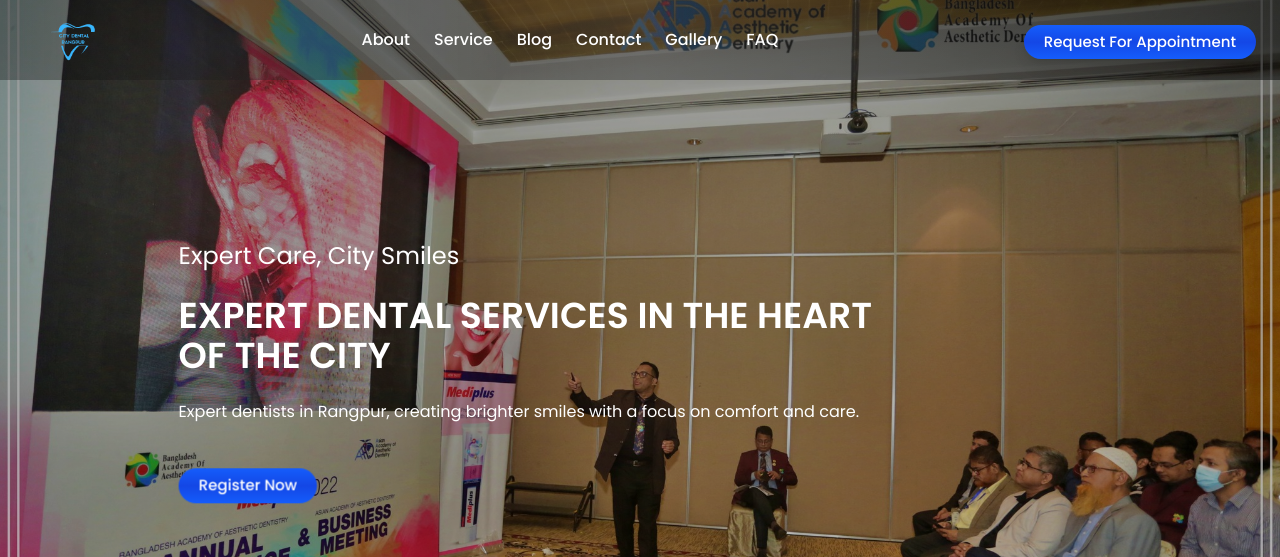
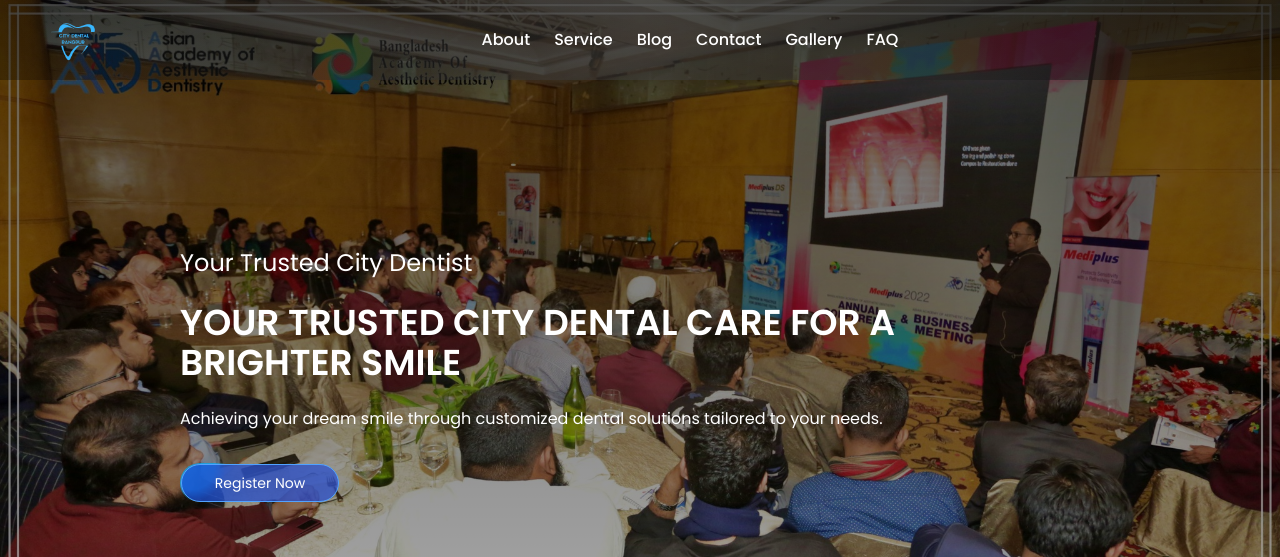
Before and after one commit to Ishtiak007/City-Dental-Frontend, a Next.js app: page / in a window 1280 px wide. Shown: the top 557 px of the page. Built offline with nearby package versions, Linux system fonts and the light colour scheme.

Commit message:
A reuseable button component created

```diff
--- a/package.json
+++ b/package.json
@@ -17,7 +17,7 @@
     "clsx": "^2.1.1",
     "framer-motion": "^12.9.1",
     "lucide-react": "^0.503.0",
-    "motion": "^12.9.1",
+    "motion": "^12.9.2",
     "next": "15.3.1",
     "react": "^19.0.0",
     "react-dom": "^19.0.0",
--- a/src/components/modules/HomePage/Banner/index.tsx
+++ b/src/components/modules/HomePage/Banner/index.tsx
@@ -8,6 +8,8 @@ import "swiper/css/navigation";
 import "swiper/css/effect-fade";
 import React, { useEffect, useState } from "react";
 import { motion } from "framer-motion";
+import { Button } from "@/components/ui/moving-border";
+import Link from "next/link";
 
 const Banner = () => {
   const [activeIndex, setActiveIndex] = useState(0);
@@ -73,7 +75,7 @@ const Banner = () => {
           modules={[Navigation, Autoplay, EffectFade]}
           spaceBetween={30}
           slidesPerView={1}
-          autoplay={{ delay: 3000, disableOnInteraction: false }}
+          autoplay={{ delay: 10000, disableOnInteraction: false }}
           effect="fade"
           fadeEffect={{ crossFade: true }}
           speed={1000}
@@ -94,7 +96,7 @@ const Banner = () => {
                   className="absolute inset-0"
                   style={{
                     background:
-                      "linear-gradient(to bottom, rgba(0, 0, 0, 0.4), rgba(0, 0, 0, 0.2))",
+                      "linear-gradient(to bottom, rgba(0, 0, 0, 0.6), rgba(0, 0, 0, 0.3))",
                   }}
                 ></div>
 
@@ -123,13 +125,14 @@ const Banner = () => {
                     >
                       {d.desc}
                     </p>
-                    <button
-                      type="button"
-                      className="text-white bg-gradient-to-b from-blue-600 via-blue-700 to-blue-600 hover:bg-gradient-to-br focus:ring-4 focus:outline-none  font-medium rounded-full text-md px-5 py-1.5 text-center me-2 mb-2 text-[15px] my-3 cursor-pointer"
-                      data-aos="flip-right"
-                    >
-                      Register Now
-                    </button>
+                    <Link href={"/register"}>
+                      <Button
+                        className="py-2 px-1 cursor-pointer"
+                        data-aos="flip-right"
+                      >
+                        Register Now
+                      </Button>
+                    </Link>
                   </div>
                 </div>
               </motion.div>
--- a/src/components/modules/HomePage/Navbar/index.tsx
+++ b/src/components/modules/HomePage/Navbar/index.tsx
@@ -64,11 +64,11 @@ const Navbar = () => {
         </div>
 
         <div className="navbar-end">
-          <Link href={"/"} className="text-white font-medium">
+          {/* <Link href={"/"} className="text-white font-medium">
             <button className="text-white bg-gradient-to-b from-blue-600 via-blue-700 to-blue-600 hover:bg-gradient-to-br focus:ring-4 focus:outline-none shadow-lg  font-medium rounded-full text-md px-5 py-1.5 text-center me-2 mb-2 text-[15px] my-3 cursor-pointer">
               Request For Appointment
             </button>
-          </Link>
+          </Link> */}
         </div>
       </div>
     </div>
--- /dev/null
+++ b/src/components/ui/Spotlight.tsx
@@ -0,0 +1,56 @@
+import { cn } from "@/lib/utils";
+import React from "react";
+
+type SpotlightProps = {
+  className?: string;
+  fill?: string;
+};
+
+export const Spotlight = ({ className, fill }: SpotlightProps) => {
+  return (
+    <svg
+      className={cn(
+        "animate-spotlight pointer-events-none absolute z-[1]  h-[169%] w-[138%] lg:w-[84%] opacity-0",
+        className
+      )}
+      xmlns="http://www.w3.org/2000/svg"
+      viewBox="0 0 3787 2842"
+      fill="none"
+    >
+      <g filter="url(#filter)">
+        <ellipse
+          cx="1924.71"
+          cy="273.501"
+          rx="1924.71"
+          ry="273.501"
+          transform="matrix(-0.822377 -0.568943 -0.568943 0.822377 3631.88 2291.09)"
+          fill={fill || "white"}
+          fillOpacity="0.21"
+        ></ellipse>
+      </g>
+      <defs>
+        <filter
+          id="filter"
+          x="0.860352"
+          y="0.838989"
+          width="3785.16"
+          height="2840.26"
+          filterUnits="userSpaceOnUse"
+          colorInterpolationFilters="sRGB"
+        >
+          <feFlood floodOpacity="0" result="BackgroundImageFix"></feFlood>
+          <feBlend
+            mode="normal"
+            in="SourceGraphic"
+            in2="BackgroundImageFix"
+            result="shape"
+          ></feBlend>
+          <feGaussianBlur
+            stdDeviation="151"
+            result="effect1_foregroundBlur_1065_8"
+          ></feGaussianBlur>
+        </filter>
+      </defs>
+    </svg>
+  );
+};
--- /dev/null
+++ b/src/components/ui/moving-border.tsx
@@ -0,0 +1,140 @@
+/* eslint-disable @typescript-eslint/no-explicit-any */
+"use client";
+import React from "react";
+import {
+  motion,
+  useAnimationFrame,
+  useMotionTemplate,
+  useMotionValue,
+  useTransform,
+} from "motion/react";
+import { useRef } from "react";
+import { cn } from "@/lib/utils";
+
+export function Button({
+  borderRadius = "1.75rem",
+  children,
+  as: Component = "button",
+  containerClassName,
+  borderClassName,
+  duration,
+  className,
+  ...otherProps
+}: {
+  borderRadius?: string;
+  children: React.ReactNode;
+  as?: any;
+  containerClassName?: string;
+  borderClassName?: string;
+  duration?: number;
+  className?: string;
+  [key: string]: any;
+}) {
+  return (
+    <Component
+      className={cn(
+        "relative h-10 w-40 overflow-hidden bg-transparent p-[1px] text-xl",
+        containerClassName
+      )}
+      style={{
+        borderRadius: borderRadius,
+      }}
+      {...otherProps}
+    >
+      <div
+        className="absolute inset-0"
+        style={{ borderRadius: `calc(${borderRadius} * 0.96)` }}
+      >
+        <MovingBorder duration={duration} rx="30%" ry="30%">
+          <div
+            className={cn(
+              "h-20 w-20 bg-[radial-gradient(#0ea5e9_40%,transparent_60%)] opacity-[0.8]",
+              borderClassName
+            )}
+          />
+        </MovingBorder>
+      </div>
+
+      <div
+        className={cn(
+          "relative flex h-full w-full items-center justify-center border border-blue-400 bg-blue-700/[0.6] text-sm text-white antialiased backdrop-blur-xl",
+          className
+        )}
+        style={{
+          borderRadius: `calc(${borderRadius} * 0.96)`,
+        }}
+      >
+        {children}
+      </div>
+    </Component>
+  );
+}
+
+export const MovingBorder = ({
+  children,
+  duration = 3000,
+  rx,
+  ry,
+  ...otherProps
+}: {
+  children: React.ReactNode;
+  duration?: number;
+  rx?: string;
+  ry?: string;
+  [key: string]: any;
+}) => {
+  const pathRef = useRef<any>();
+  const progress = useMotionValue<number>(0);
+
+  useAnimationFrame((time) => {
+    const length = pathRef.current?.getTotalLength();
+    if (length) {
+      const pxPerMillisecond = length / duration;
+      progress.set((time * pxPerMillisecond) % length);
+    }
+  });
+
+  const x = useTransform(
+    progress,
+    (val) => pathRef.current?.getPointAtLength(val).x
+  );
+  const y = useTransform(
+    progress,
+    (val) => pathRef.current?.getPointAtLength(val).y
+  );
+
+  const transform = useMotionTemplate`translateX(${x}px) translateY(${y}px) translateX(-50%) translateY(-50%)`;
+
+  return (
+    <>
+      <svg
+        xmlns="http://www.w3.org/2000/svg"
+        preserveAspectRatio="none"
+        className="absolute h-full w-full"
+        width="100%"
+        height="100%"
+        {...otherProps}
+      >
+        <rect
+          fill="none"
+          width="100%"
+          height="100%"
+          rx={rx}
+          ry={ry}
+          ref={pathRef}
+        />
+      </svg>
+      <motion.div
+        style={{
+          position: "absolute",
+          top: 0,
+          left: 0,
+          display: "inline-block",
+          transform,
+        }}
+      >
+        {children}
+      </motion.div>
+    </>
+  );
+};
```
Also changed, not shown: src/components/ui/navbar.menu.tsx (added), 1 other file (tests, documents, lock files or other folders).
